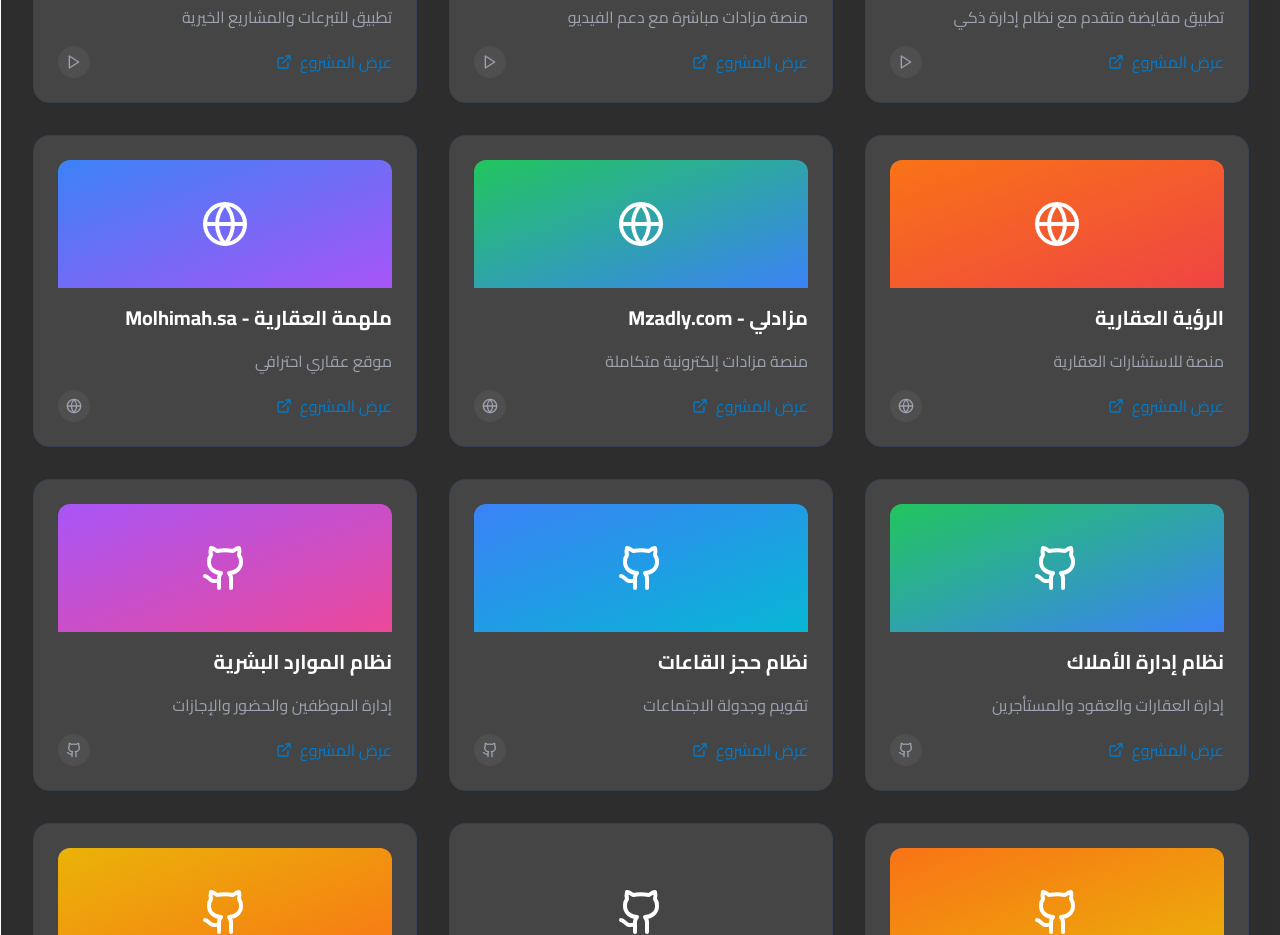
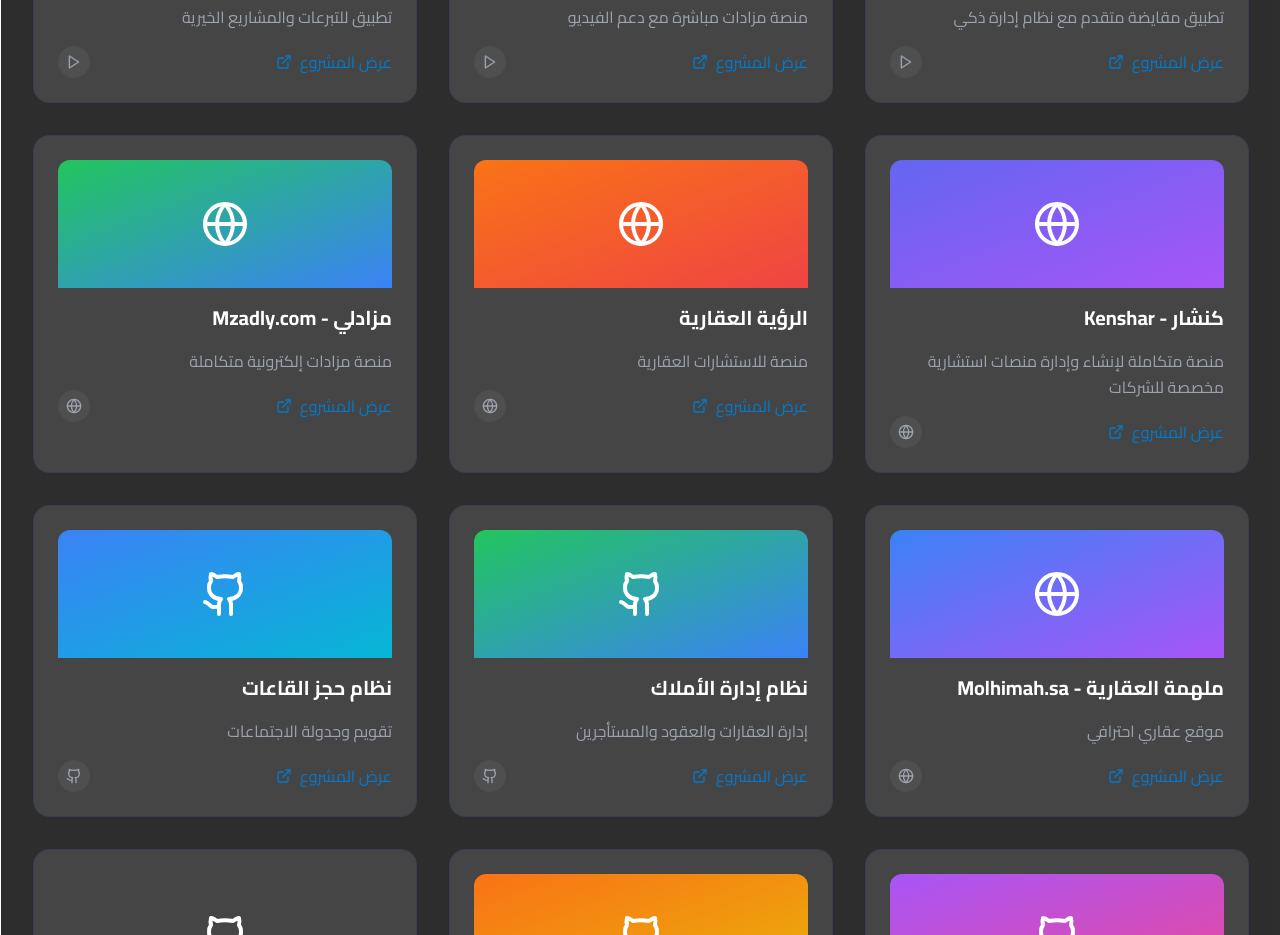
Before and after one commit to oooomar896/cv_omar, a React (Create React App) app: page / in a window 1280 px wide. Shown: the part 4320-5255 px from the top of the page. Built offline with nearby package versions, Linux system fonts and the light colour scheme; the HTML template or start-up script is replaced by a standard one.

Commit message:
feat: إضافة مشروع كنشار إلى متجر المشاريع

```diff
--- a/src/components/Projects.js
+++ b/src/components/Projects.js
@@ -38,6 +38,13 @@ const Projects = () => {
       }
     ],
     web: [
+      {
+        title: 'كنشار - Kenshar',
+        description: 'منصة متكاملة لإنشاء وإدارة منصات استشارية مخصصة للشركات',
+        link: 'https://korcher2.netlify.app/',
+        icon: Globe,
+        color: 'from-indigo-500 to-purple-500'
+      },
       {
         title: 'الرؤية العقارية',
         description: 'منصة للاستشارات العقارية',
```
